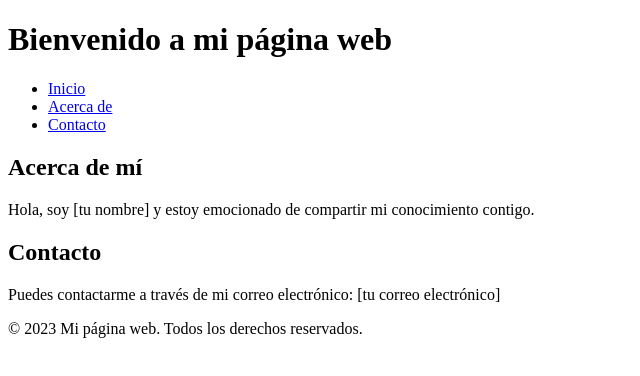
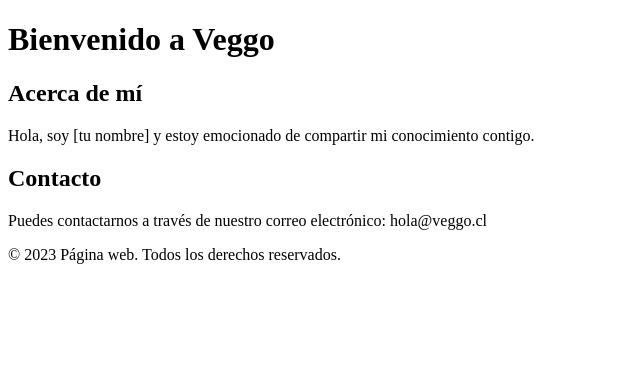
Before and after one commit to Lcumsille-Veggo/Lcumsille.github.io, a plain HTML site: page index.html in a window 1280 px wide. Shown: the whole page, without its empty margins (0-640 px from the left). Drawn offline with Linux system fonts and the light colour scheme.

Commit message:
index.html
Actualización Veggo cl 002

```diff
--- a/index.html
+++ b/index.html
@@ -1,20 +1,12 @@
 <!DOCTYPE html>
 <html>
 <head>
-    <title>Mi página web</title>
+    <title>Veggo</title>
 </head>
 <body>
     <header>
-        <h1>Bienvenido a mi página web</h1>
+        <h1>Bienvenido a Veggo</h1>
     </header>
-
-    <nav>
-        <ul>
-            <li><a href="#">Inicio</a></li>
-            <li><a href="#">Acerca de</a></li>
-            <li><a href="#">Contacto</a></li>
-        </ul>
-    </nav>
 
     <section>
         <h2>Acerca de mí</h2>
@@ -23,11 +15,11 @@
 
     <section>
         <h2>Contacto</h2>
-        <p>Puedes contactarme a través de mi correo electrónico: [tu correo electrónico]</p>
+        <p>Puedes contactarnos a través de nuestro correo electrónico: hola@veggo.cl</p>
     </section>
 
     <footer>
-        <p>&copy; 2023 Mi página web. Todos los derechos reservados.</p>
+        <p>&copy; 2023 Página web. Todos los derechos reservados.</p>
     </footer>
 </body>
 </html>
```
